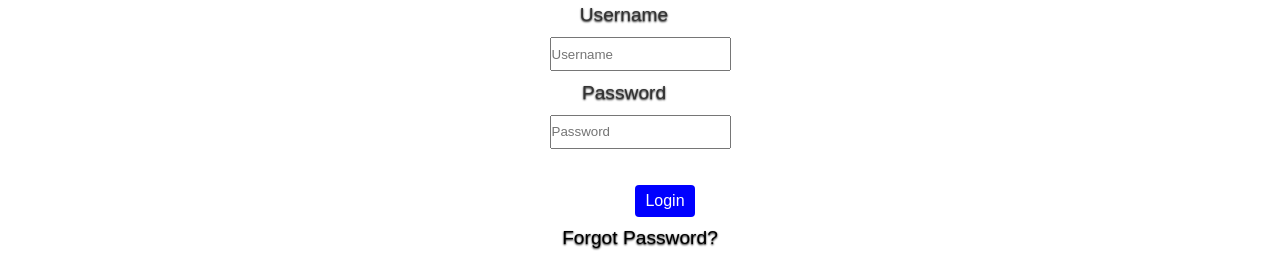
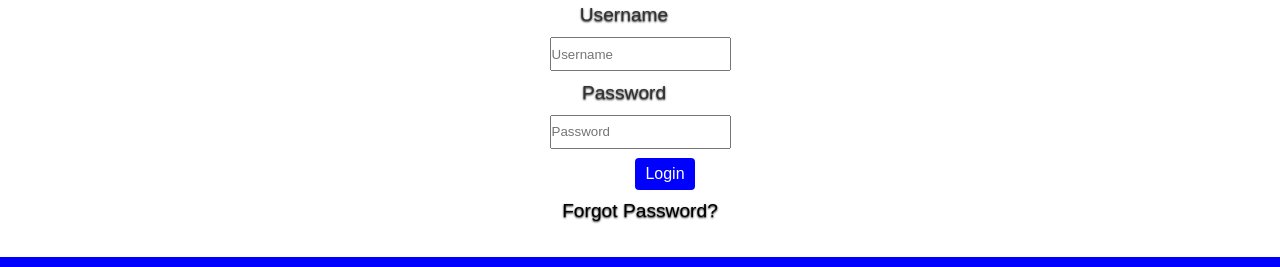
Before and after one commit to Ifetayo02/Repair-Website-Homepage, a plain HTML site: page fix.html in a window 1280 px wide. Shown: the top 267 px of the page. Drawn offline with Linux system fonts and the light colour scheme.

Commit message:
i changed the padding too 3px

```diff
--- a/FIXTUL.css
+++ b/FIXTUL.css
@@ -195,7 +195,7 @@ input{
     padding: 7px 10px;
     border: none;
     font-size: 1rem;
-    margin-top: 30px;
+    margin-top: 3px;
 }
 .forgot{
     font-weight: 400;
```
